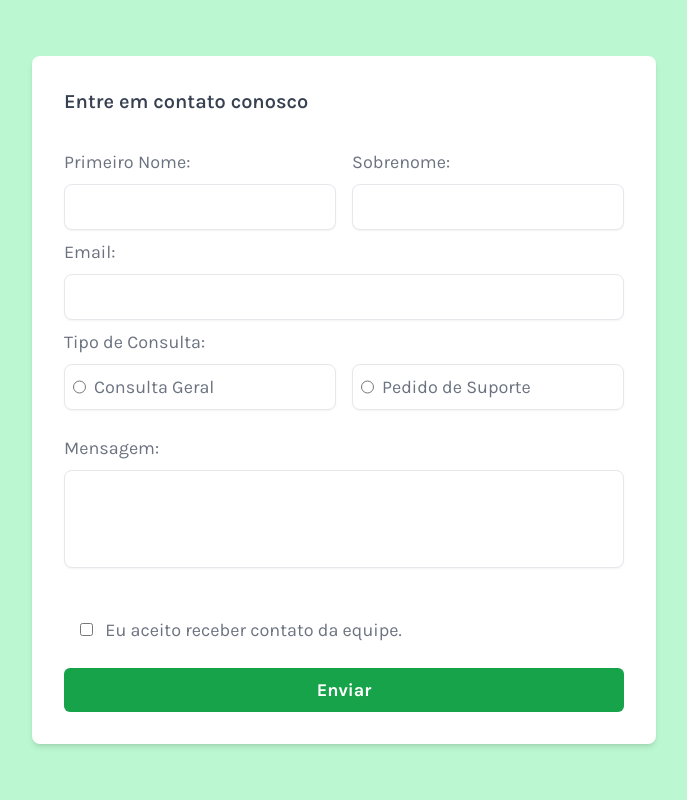
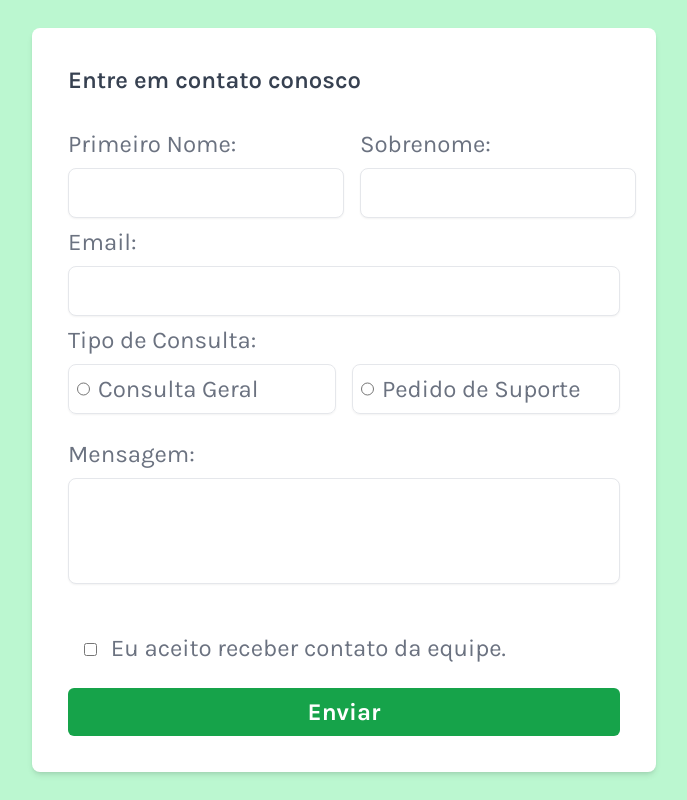
Before and after one commit to souzlays/formulario-de-contato, a website: page src/frontend/index.html in a window 1280 px wide. Shown: the whole page, without its empty margins (296-983 px from the left). Drawn offline with Linux system fonts and the light colour scheme.

Commit message:
layout ajustado e responsivo

```diff
--- a/src/frontend/index.html
+++ b/src/frontend/index.html
@@ -25,11 +25,10 @@
     </div>
   </div>
 
-  <div class="bg-white sm:max-h-screen w-4/5 sm:w-1/2 shadow-md rounded-lg p-4">
-    <h1 class="text-xl sm:text-xl md:text-xl lg:text-xl text-gray-700 font-semibold sm:text-basis p-4">Entre em contato conosco</h1>
+  <div class="bg-white sm:max-h-screen w-4/5 sm:w-1/2 shadow-md rounded-lg py-5 px-5">
+    <h1 class="ext-sm sm:text-lg md:text-xl lg:text-2xl text-gray-700 font-semibold sm:text-basis p-4">Entre em contato conosco</h1>
     <form id="form" class="flex flex-col
-     sm:flex-col p-4 text-sm sm:text-lg
-     md:text-sm lg:text-lg text-gray-500"
+     sm:flex-col p-4 text-sm sm:text-lg md:text-xl lg:text-2xl text-gray-500"
      action="#">
         <div class="flex flex-col sm:flex-row sm:justify-between sm:space-x-4">
           <div class="flex flex-col sm:w-1/2">
--- a/src/frontend/script.js
+++ b/src/frontend/script.js
@@ -28,7 +28,7 @@ form.addEventListener('submit', (event) => {
             acceptContact: document.getElementById('checkbox').checked
         };
 
-        showToast(4000);
+        showToast(2000);
 
         fetch('http://localhost:3000/api/form-data', {
             method: 'POST',
```
Also changed, not shown: src/frontend/output.css.
